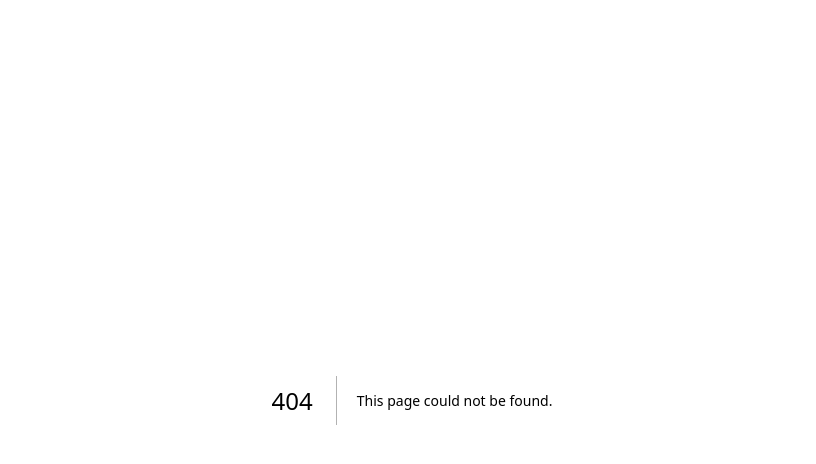
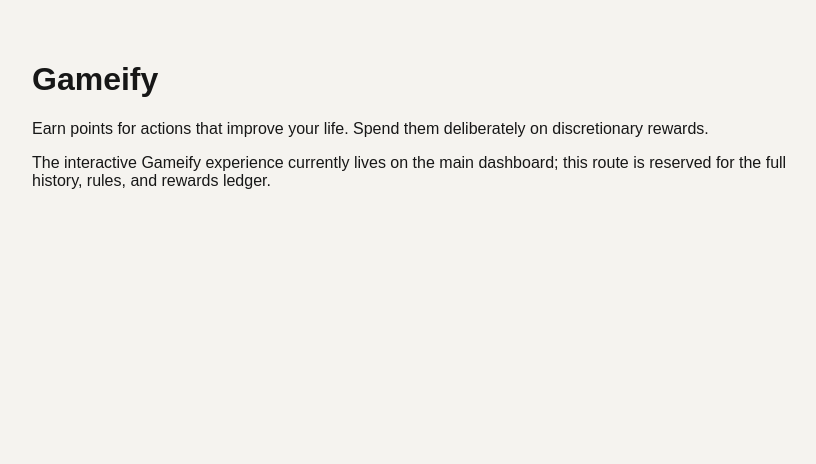
Before and after one commit to n5a5/personal-ai-coach, a Next.js app: page /gameify in a window 1280 px wide. Before the commit this address had no page. Shown: the top 464 px of the page, without its empty margins (228-1044 px from the left). Built offline with nearby package versions, Linux system fonts and the light colour scheme.

Commit message:
Add Gameify route placeholder

```diff
--- /dev/null
+++ b/app/gameify/page.tsx
@@ -0,0 +1,9 @@
+export default function GameifyPage() {
+  return (
+    <main style={{maxWidth:800,margin:'0 auto',padding:'40px 20px',fontFamily:'Arial'}}>
+      <h1>Gameify</h1>
+      <p>Earn points for actions that improve your life. Spend them deliberately on discretionary rewards.</p>
+      <p>The interactive Gameify experience currently lives on the main dashboard; this route is reserved for the full history, rules, and rewards ledger.</p>
+    </main>
+  );
+}
```
